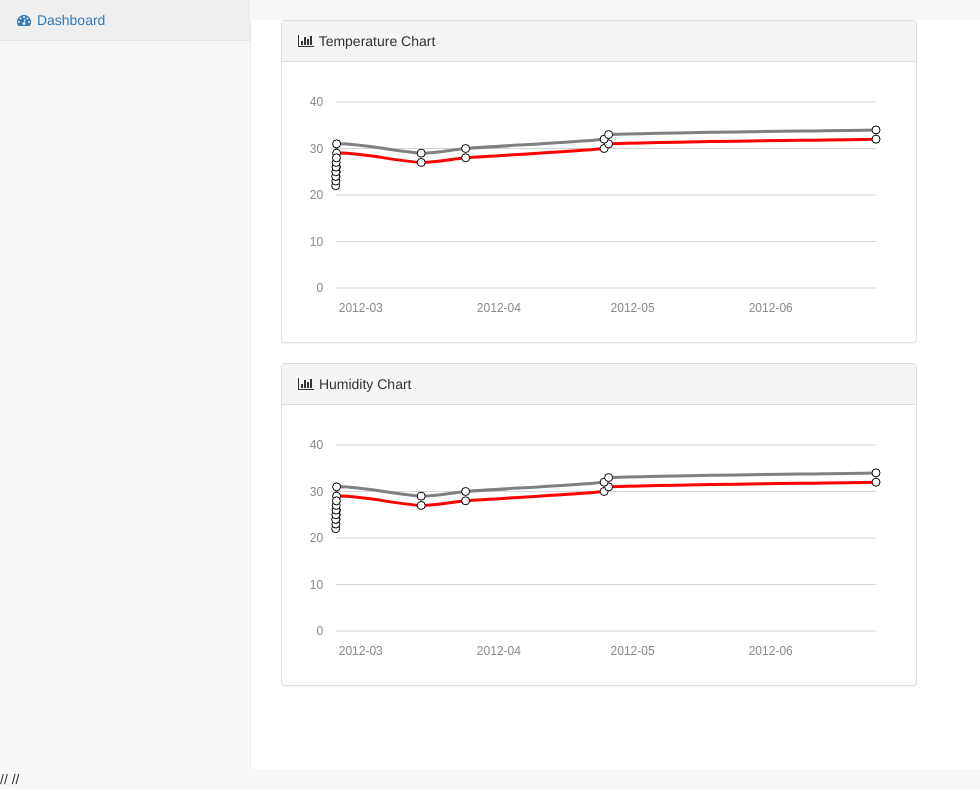
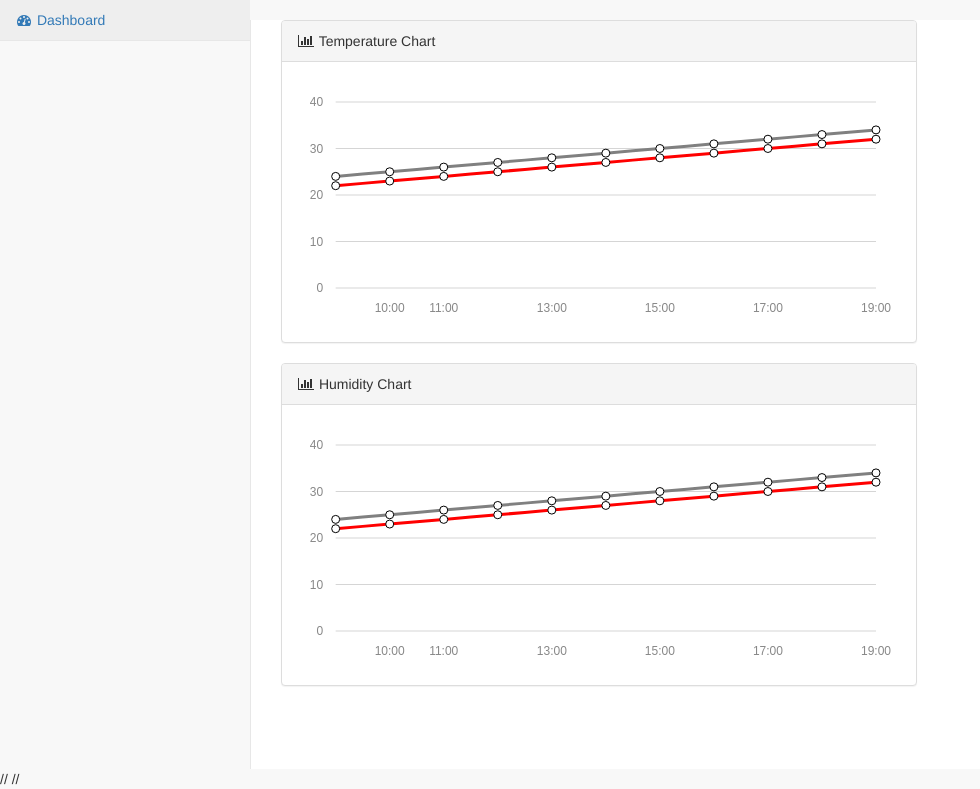
Before and after one commit to anoop-rdt/Bliss, a Django app: template apps/ble/templates/ble/gateway_detail.html in a window 1280 px wide. Shown: the part 51-840 px from the top of the page, without its empty margins (0-980 px from the left). Run offline with Django 3.2, Linux system fonts and the light colour scheme; the template is opened without the code that fills it, so the values that code supplies are empty; parts of the project's set-up code (start-up, migrations or seed data) failed here and were passed over; some libraries are stand-ins or nearby versions.

Commit message:
dummy data changed

```diff
--- a/apps/ble/templates/ble/gateway_detail.html
+++ b/apps/ble/templates/ble/gateway_detail.html
@@ -48,12 +48,12 @@
 		      { y: '2012-02-24 11:00', temperature1: 26,  temperature2: 24},
 		      { y: '2012-02-24 12:00', temperature1: 27,  temperature2: 25},
 		      { y: '2012-02-24 13:00', temperature1: 28,  temperature2: 26},
-		      { y: '2012-03-14 13:30', temperature1: 29,  temperature2: 27},
-		      { y: '2012-03-24 13:00', temperature1: 30, temperature2: 28},
-		      { y: '2012-02-24 14:00', temperature1: 31, temperature2: 29},
-		      { y: '2012-04-24 14:45', temperature1: 32, temperature2: 30},
-		      { y: '2012-04-25 15:00', temperature1: 33, temperature2: 31},
-		      { y: '2012-06-24 15:00', temperature1: 34, temperature2: 32}
+		      { y: '2012-02-24 14:00', temperature1: 29,  temperature2: 27},
+		      { y: '2012-02-24 15:00', temperature1: 30, temperature2: 28},
+		      { y: '2012-02-24 16:00', temperature1: 31, temperature2: 29},
+		      { y: '2012-02-24 17:00', temperature1: 32, temperature2: 30},
+		      { y: '2012-02-24 18:00', temperature1: 33, temperature2: 31},
+		      { y: '2012-02-24 19:00', temperature1: 34, temperature2: 32}
 		    ],
 		    config = {
 		      data: data,
```
